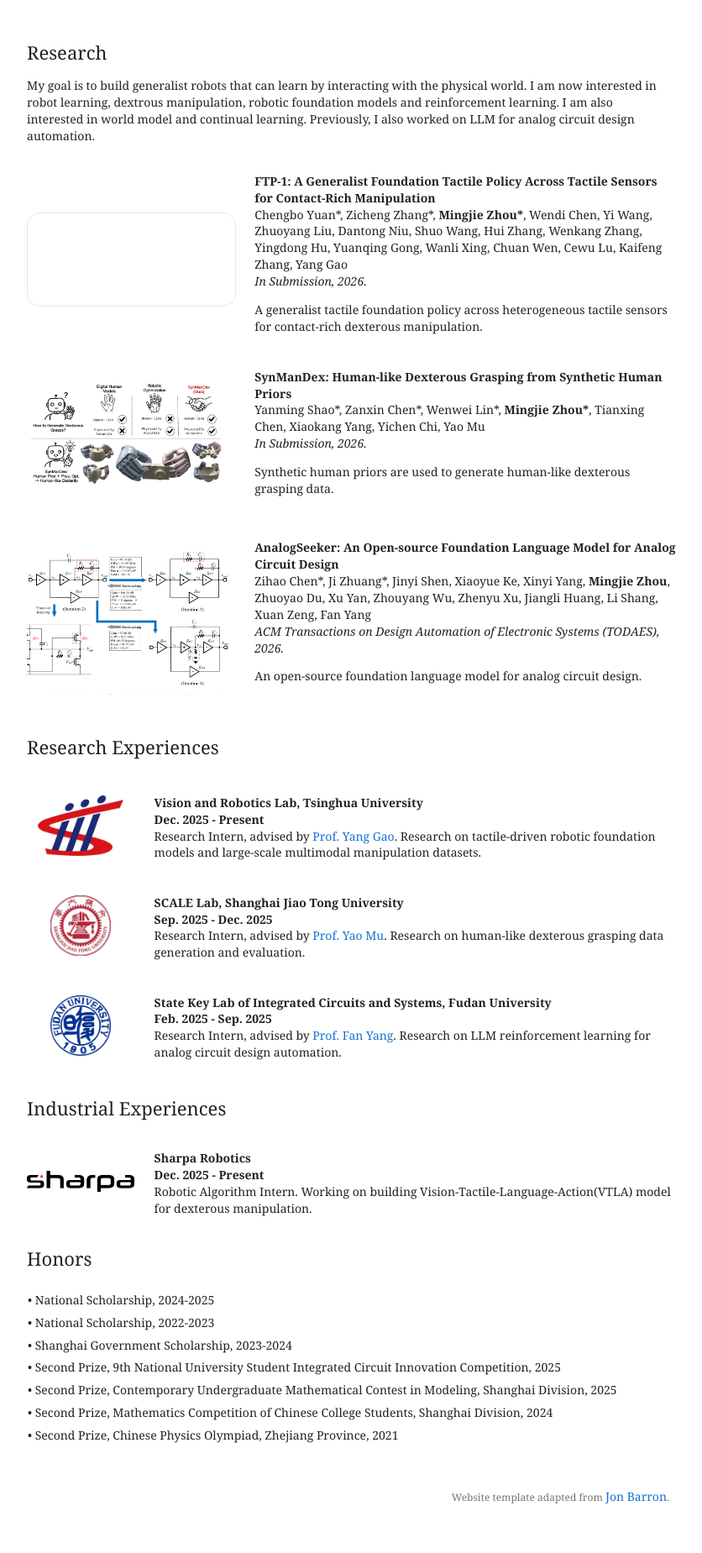
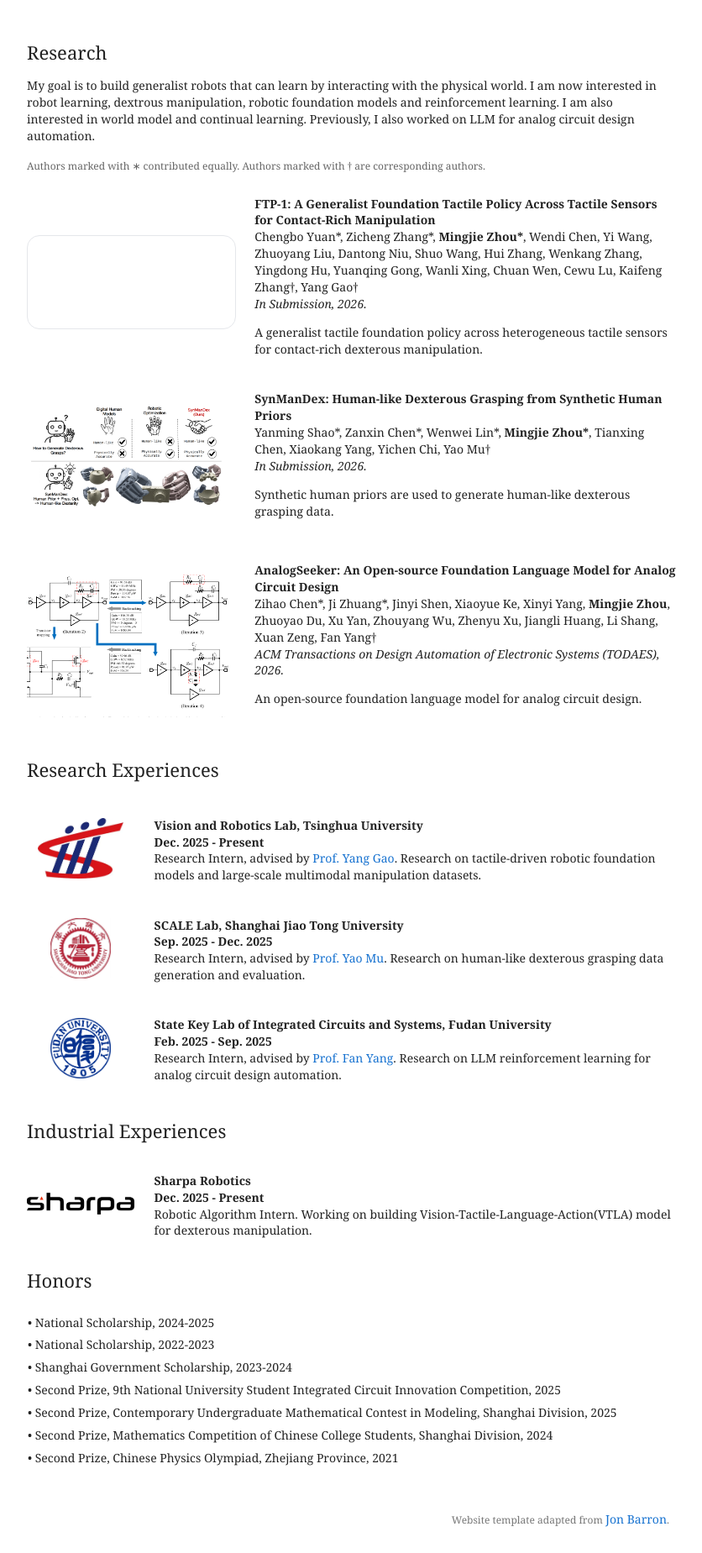
Before and after one commit to Harijay900/Mingjie-Zhou, a Jekyll site: the page built from index.md, in a window 1280 px wide, cut to the strip 334-2183 px from the top of the page. Shown: the whole strip at 84% size, without its empty margins (225-1061 px from the left). Built offline with Jekyll 4.4.1, drawn with Linux system fonts in a browser that asks for light colours; before the commit the page ends 2156 px from its top, so only the background shows below that.

Commit message:
Add corresponding author markers in publication authors

```diff
--- a/_data/publications.yml
+++ b/_data/publications.yml
@@ -1,7 +1,7 @@
 main:
 
   - title: "FTP-1: A Generalist Foundation Tactile Policy Across Tactile Sensors for Contact-Rich Manipulation"
-    authors: Chengbo Yuan*, Zicheng Zhang*, <strong>Mingjie Zhou*</strong>, Wendi Chen, Yi Wang, Zhuoyang Liu, Dantong Niu, Shuo Wang, Hui Zhang, Wenkang Zhang, Yingdong Hu, Yuanqing Gong, Wanli Xing, Chuan Wen, Cewu Lu, Kaifeng Zhang, Yang Gao
+    authors: Chengbo Yuan*, Zicheng Zhang*, <strong>Mingjie Zhou*</strong>, Wendi Chen, Yi Wang, Zhuoyang Liu, Dantong Niu, Shuo Wang, Hui Zhang, Wenkang Zhang, Yingdong Hu, Yuanqing Gong, Wanli Xing, Chuan Wen, Cewu Lu, Kaifeng Zhang†, Yang Gao†
     conference_short: Submit
     conference: In Submission, 2026.
     badge: FTP1
@@ -16,7 +16,7 @@ main:
     summary: A generalist tactile foundation policy across heterogeneous tactile sensors for contact-rich dexterous manipulation.
 
   - title: "SynManDex: Human-like Dexterous Grasping from Synthetic Human Priors"
-    authors: Yanming Shao*, Zanxin Chen*, Wenwei Lin*, <strong>Mingjie Zhou*</strong>, Tianxing Chen, Xiaokang Yang, Yichen Chi, Yao Mu
+    authors: Yanming Shao*, Zanxin Chen*, Wenwei Lin*, <strong>Mingjie Zhou*</strong>, Tianxing Chen, Xiaokang Yang, Yichen Chi, Yao Mu†
     conference_short: Submit
     conference: In Submission, 2026.
     badge: SynManDex
@@ -29,7 +29,7 @@ main:
     summary: Synthetic human priors are used to generate human-like dexterous grasping data.
 
   - title: "AnalogSeeker: An Open-source Foundation Language Model for Analog Circuit Design"
-    authors: Zihao Chen*, Ji Zhuang*, Jinyi Shen, Xiaoyue Ke, Xinyi Yang, <strong>Mingjie Zhou</strong>, Zhuoyao Du, Xu Yan, Zhouyang Wu, Zhenyu Xu, Jiangli Huang, Li Shang, Xuan Zeng, Fan Yang
+    authors: Zihao Chen*, Ji Zhuang*, Jinyi Shen, Xiaoyue Ke, Xinyi Yang, <strong>Mingjie Zhou</strong>, Zhuoyao Du, Xu Yan, Zhouyang Wu, Zhenyu Xu, Jiangli Huang, Li Shang, Xuan Zeng, Fan Yang†
     conference_short: TODAES
     conference: ACM Transactions on Design Automation of Electronic Systems (TODAES), 2026.
     badge: AnalogSeeker
--- a/_includes/publications.md
+++ b/_includes/publications.md
@@ -1,3 +1,4 @@
+<p class="publication-note">Authors marked with ∗ contributed equally. Authors marked with † are corresponding authors.</p>
 <table class="publication-table"><tbody>
 {% for paper in site.data.publications.main %}
   <tr{% if paper.highlight %} class="highlight-row"{% endif %}>
--- a/assets/css/barron.css
+++ b/assets/css/barron.css
@@ -118,6 +118,13 @@ ul {
 
 .publication-table {
   border-spacing: 0 10px;
+}
+
+.publication-note {
+  margin: 2px 16px 8px;
+  color: #666;
+  font-size: 12px;
+  line-height: 1.4;
 }
 
 .paper-image-cell {
```
